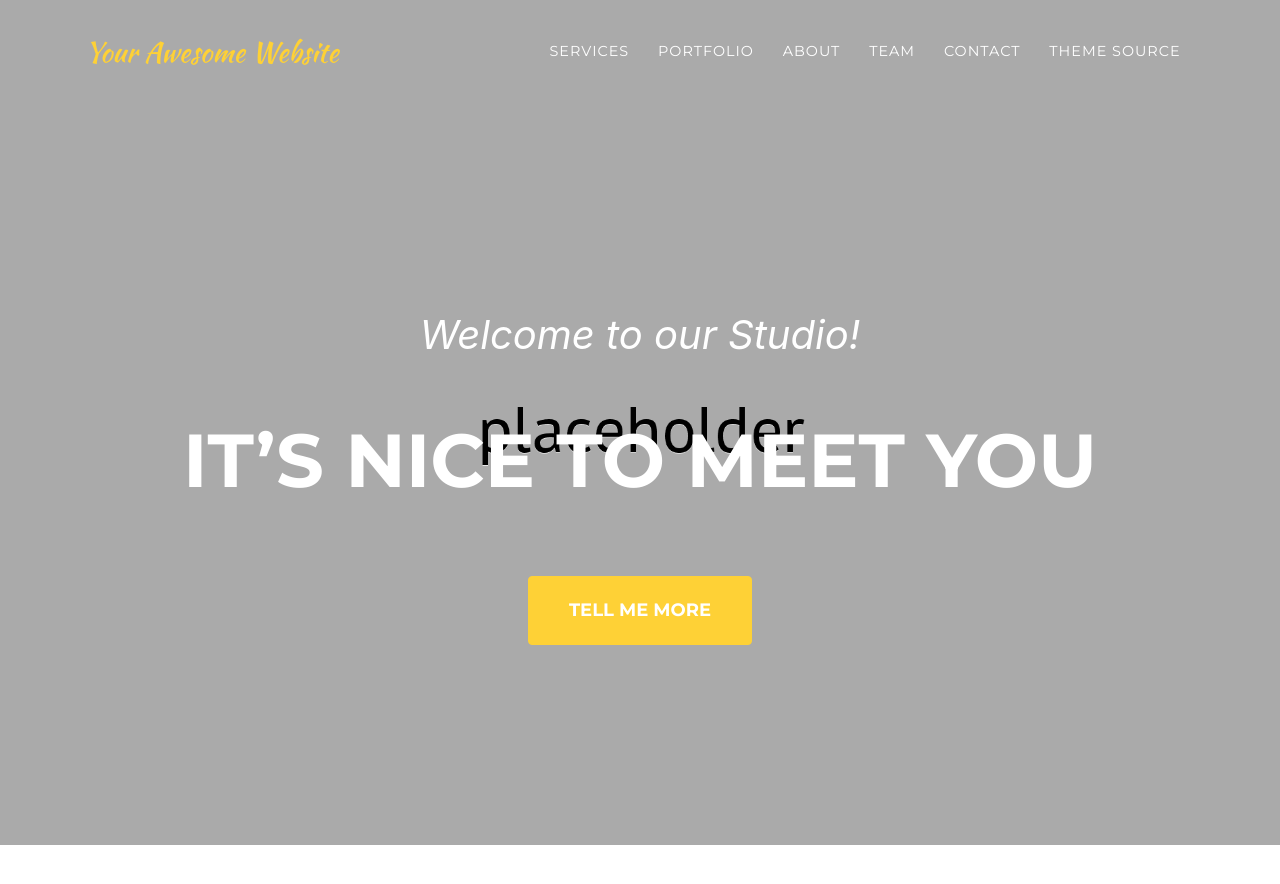
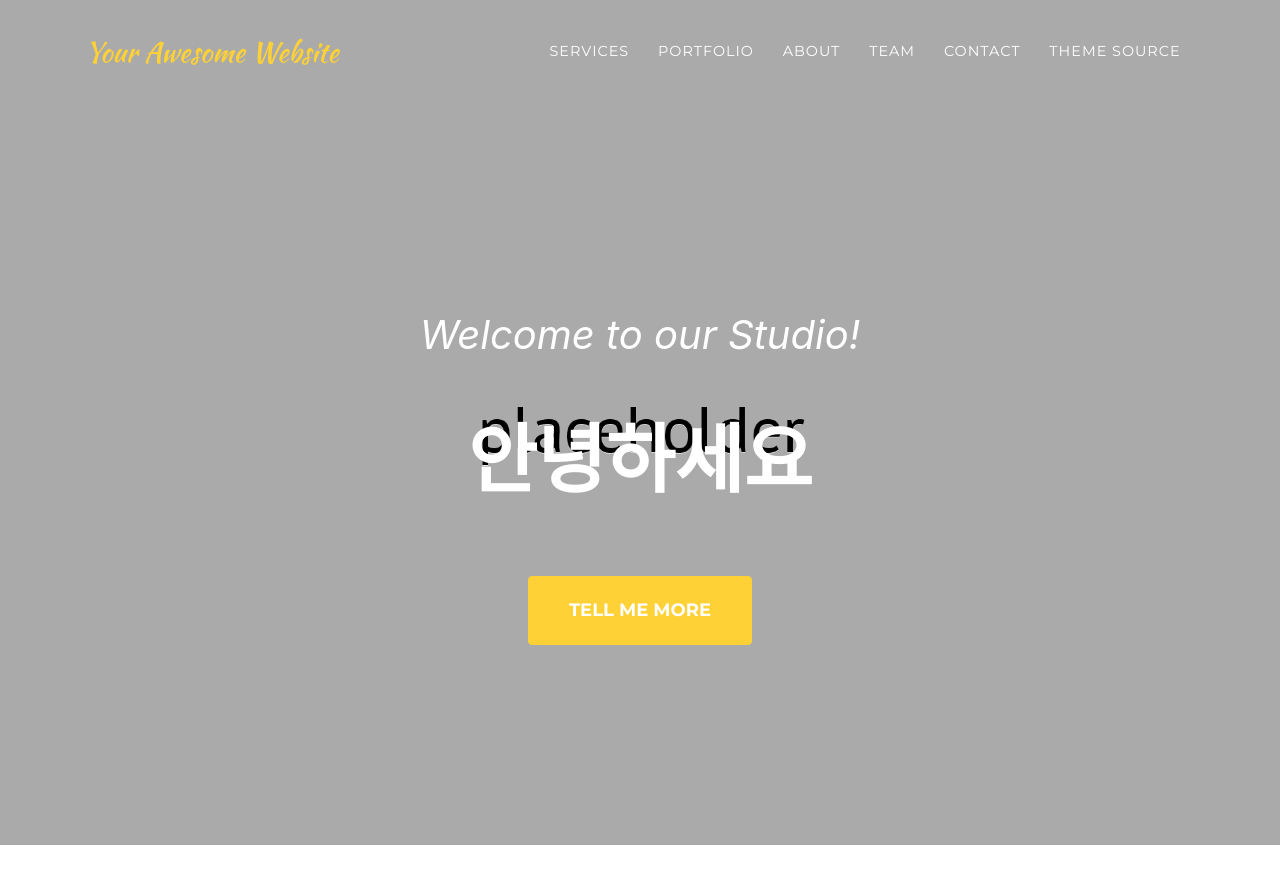
Before and after one commit to raviriley/agency-jekyll-theme, a Jekyll site: the page built from index.md, in a window 1280 px wide and 900 px high. Shown: the top 884 px of the window. Built offline with Jekyll 4.4.1, drawn with Linux system fonts in a browser that asks for light colours; some web fonts are replaced.

Commit message:
Update sitetext.yml

```diff
--- a/_data/sitetext.yml
+++ b/_data/sitetext.yml
@@ -12,7 +12,7 @@
 en: &DEFAULT_EN
   header:
     title: Welcome to our Studio!
-    text: It's Nice To Meet You
+    text: 안녕하세요
     button: Tell Me More
     buttonlink: "#services"
 
```
